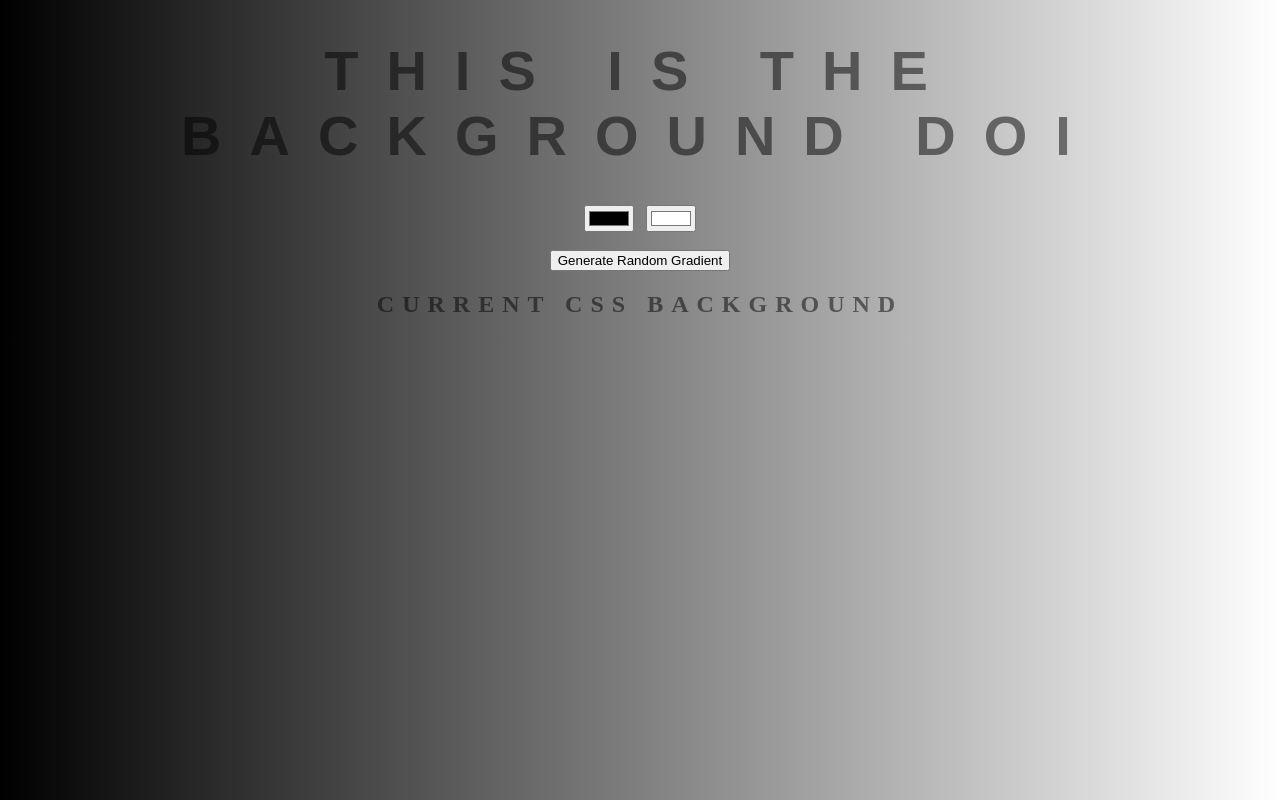
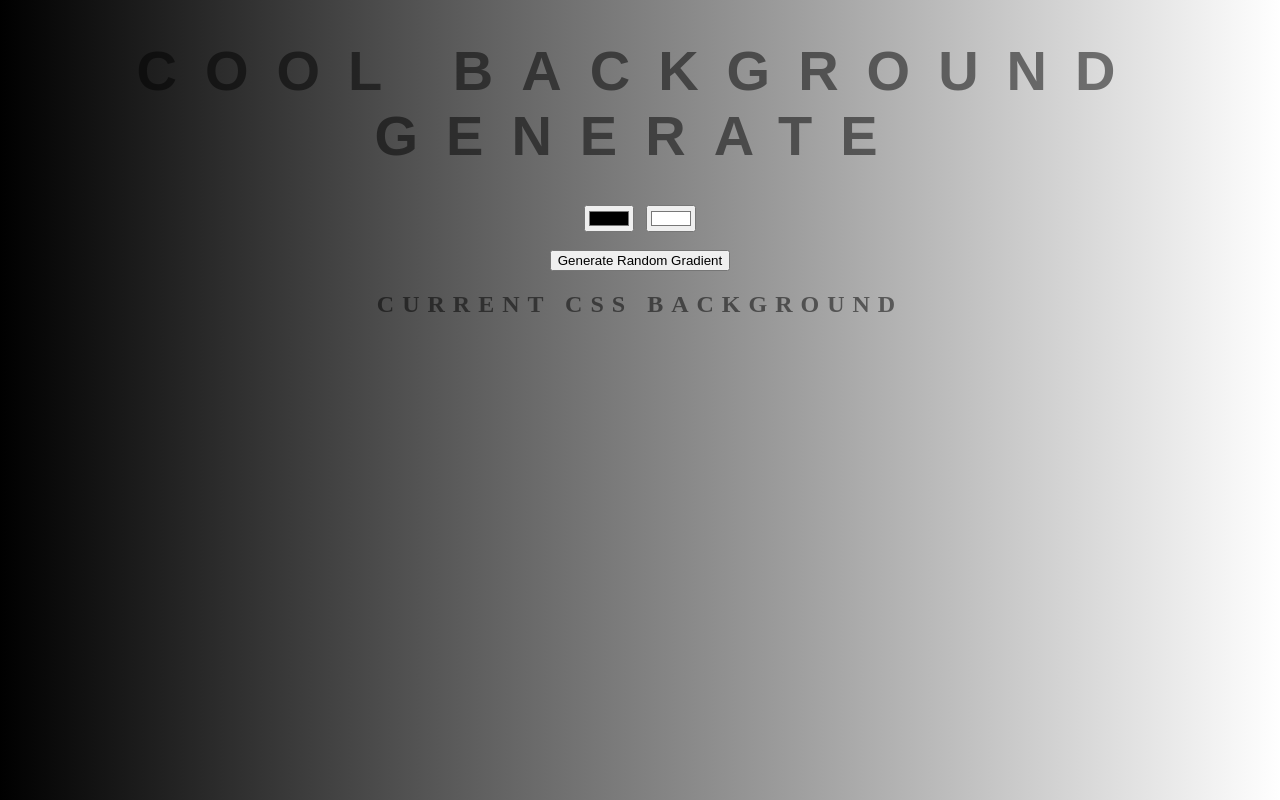
Before and after one commit to shubhransh99/backgroundGen, a plain HTML site: page index.html in a window 1280 px wide. Drawn offline with Linux system fonts and the light colour scheme.

Commit message:
title changed

```diff
--- a/index.html
+++ b/index.html
@@ -5,7 +5,7 @@
 	<link rel="stylesheet" type="text/css" href="style.css">
 </head>
 <body id="gradient">
-	<h1>This is the Background DOI</h1>
+	<h1>Cool Background Generate</h1>
 	<input class="color1" type="color" name="color1" value="#000000">
 	<input class="color2" type="color" name="color2" value="#ffffff">
 	<br>
```
